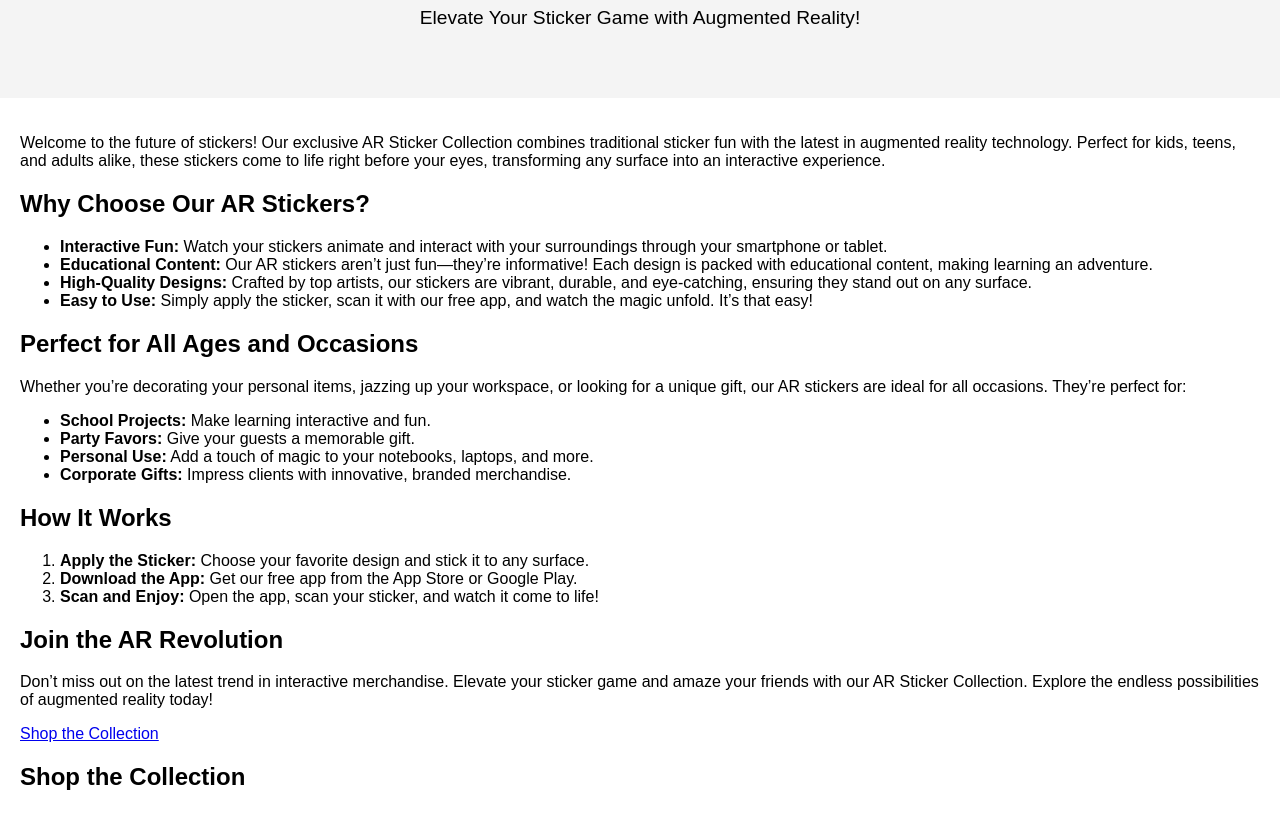
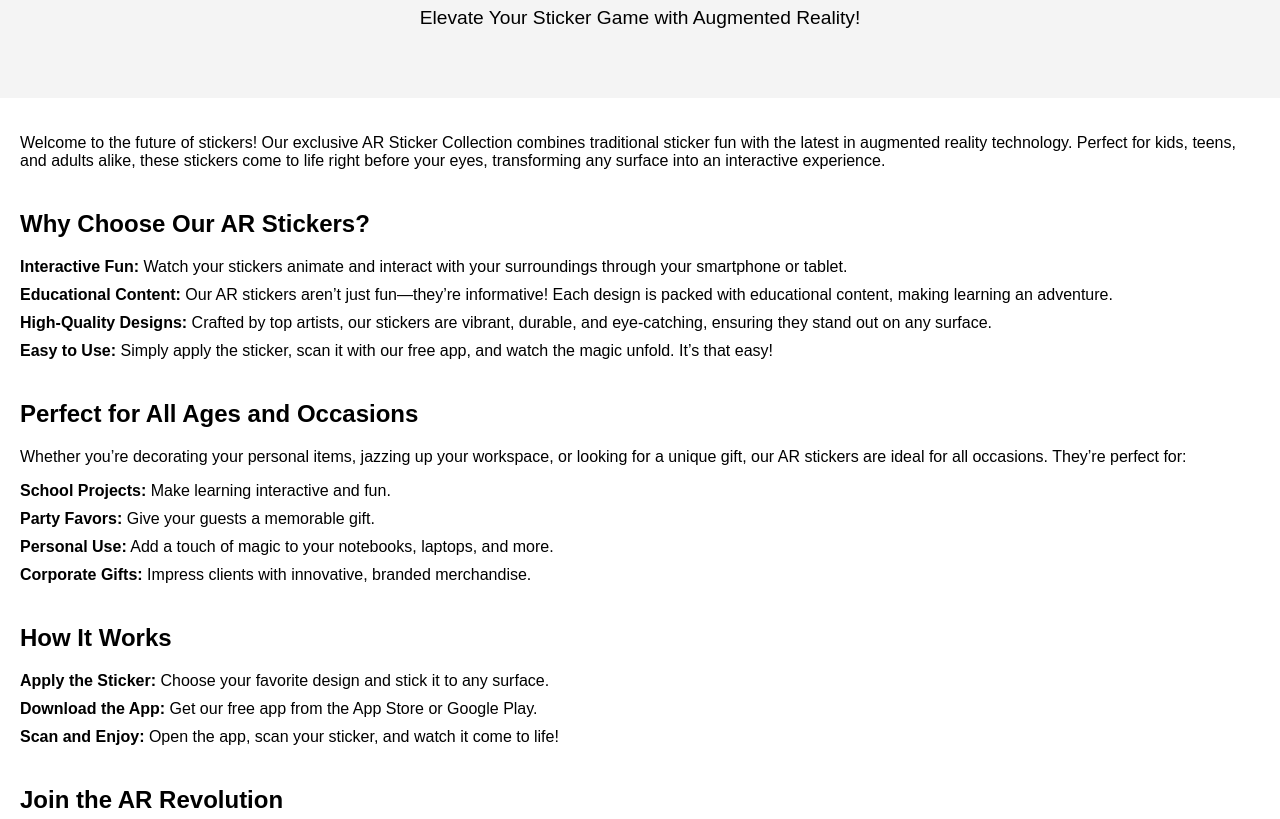
Before and after one commit to wolfpuplabs/Stick-AR, a plain HTML site: page Index.html in a window 1280 px wide. Shown: the part 98-917 px from the top of the page. Drawn offline with Linux system fonts and the light colour scheme.

Commit message:
Update styles.css

```diff
--- a/styles.css
+++ b/styles.css
@@ -7,7 +7,7 @@ body {
 
 header {
     text-align: center;
-    padding: 50px;
+    padding: 50px 20px;
     background-color: #f4f4f4;
 }
 
@@ -23,6 +23,19 @@ header p {
 
 main {
     padding: 20px;
+}
+
+.intro, .features, .usage, .how-it-works, .cta, .shop {
+    margin-bottom: 40px;
+}
+
+.features ul, .usage ul, .how-it-works ol {
+    list-style: none;
+    padding: 0;
+}
+
+.features li, .usage li, .how-it-works li {
+    margin-bottom: 10px;
 }
 
 .gallery {
@@ -48,6 +61,20 @@ main {
 
 .item img:hover {
     transform: scale(1.05);
+}
+
+.btn {
+    display: inline-block;
+    padding: 10px 20px;
+    background-color: #007bff;
+    color: white;
+    text-decoration: none;
+    border-radius: 4px;
+    transition: background-color 0.3s;
+}
+
+.btn:hover {
+    background-color: #0056b3;
 }
 
 .lightbox {
```
